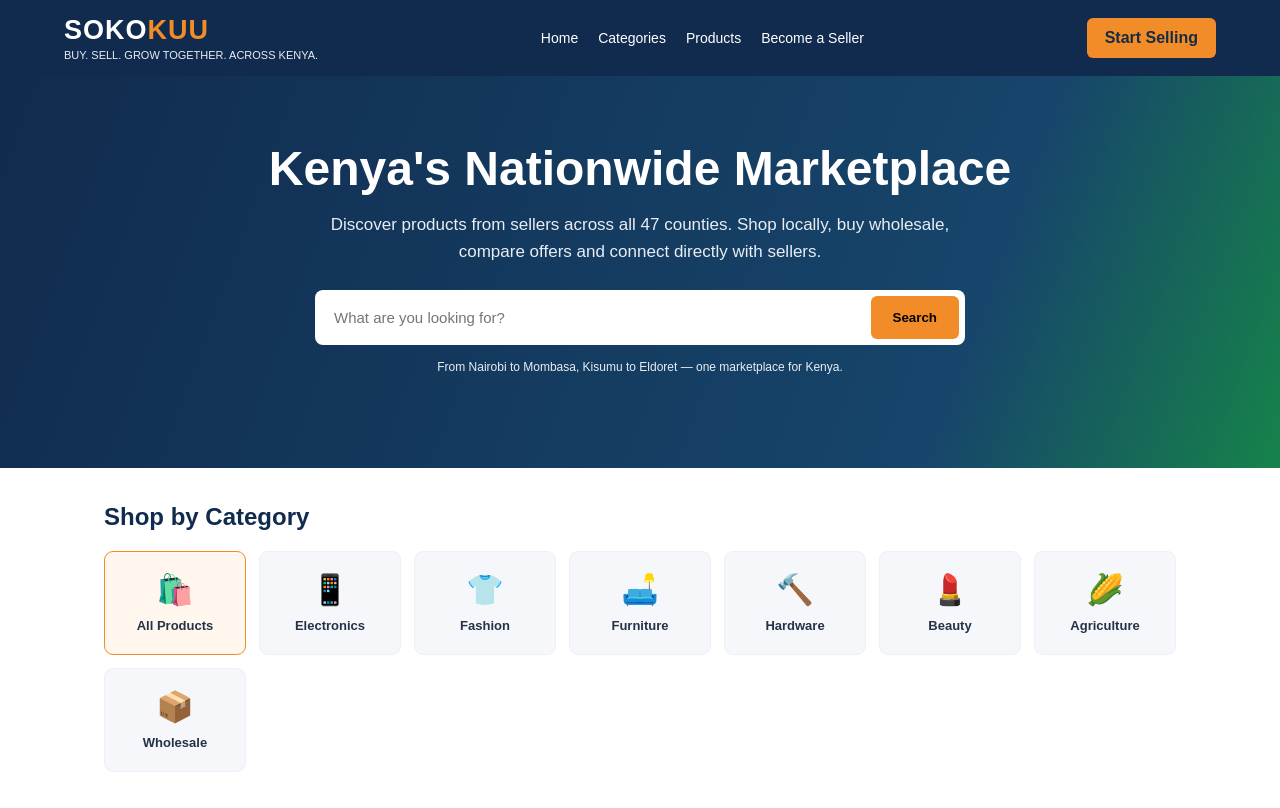
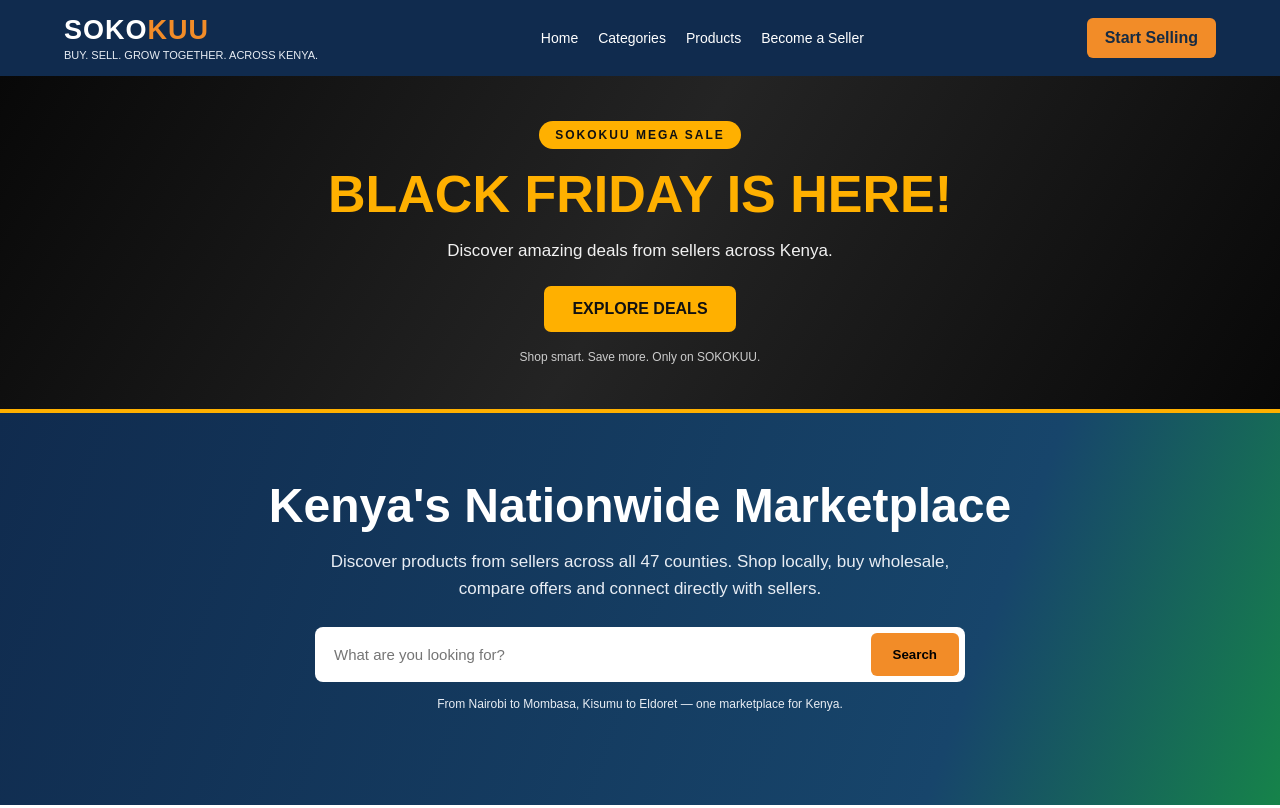
Before and after one commit to zozo937/sokokuu-marketplace, a plain HTML site: page index.html in a window 1280 px wide. Shown: the top 808 px of the page. Drawn offline with nearby package versions, Linux system fonts and the light colour scheme; no server answers.

Commit message:
Add Black Friday banner to index.html
Added a Black Friday banner section with promotional content.

```diff
--- a/index.html
+++ b/index.html
@@ -25,7 +25,63 @@ nav a:hover{color:#ffb45e}
 .search input{flex:1;min-width:0;padding:13px;border:0;outline:0;font-size:15px}
 .search button{background:var(--orange);border:0;border-radius:6px;padding:0 22px;font-weight:bold;cursor:pointer}
 .hero-note{font-size:12px!important;margin-top:13px!important}
-.container{max-width:1200px;margin:auto;padding:35px 5%}
+.black-friday-banner{
+  background:linear-gradient(120deg,#080808,#242424,#080808);
+  color:white;
+  text-align:center;
+  padding:45px 20px;
+  border-bottom:4px solid #ffb000;
+}
+
+.black-friday-content{
+  max-width:900px;
+  margin:auto;
+}
+
+.bf-label{
+  display:inline-block;
+  background:#ffb000;
+  color:#111;
+  padding:7px 16px;
+  border-radius:30px;
+  font-size:12px;
+  font-weight:900;
+  letter-spacing:2px;
+}
+
+.black-friday-banner h2{
+  color:#ffb000;
+  font-size:clamp(30px,5vw,52px);
+  margin:15px 0 10px;
+  font-weight:900;
+}
+
+.black-friday-banner p{
+  color:#f1f1f1;
+  font-size:17px;
+  margin-bottom:25px;
+}
+
+.bf-button{
+  display:inline-block;
+  background:#ffb000;
+  color:#111;
+  padding:14px 28px;
+  border-radius:7px;
+  font-weight:900;
+  text-decoration:none;
+}
+
+.bf-button:hover{
+  background:#fff;
+}
+
+.bf-note{
+  margin-top:18px;
+  color:#ccc;
+  font-size:12px;
+}
+  .container{max-width:1200px;margin:auto;padding:35px 5%}
 .section-title{display:flex;justify-content:space-between;align-items:center;gap:12px;flex-wrap:wrap;margin-bottom:20px}
 .section-title h2{margin:0;color:var(--navy);font-size:24px}
 .categories{display:grid;grid-template-columns:repeat(auto-fit,minmax(130px,1fr));gap:13px}
@@ -68,7 +124,16 @@ footer a:hover{color:#ffb45e}
   <a class="sell-btn" href="#sell">Start Selling</a>
 </header>
 
-<section class="hero" id="home">
+<section class="black-friday-banner">
+  <div class="black-friday-content">
+    <span class="bf-label">SOKOKUU MEGA SALE</span>
+    <h2>BLACK FRIDAY IS HERE!</h2>
+    <p>Discover amazing deals from sellers across Kenya.</p>
+    <a href="#products" class="bf-button">EXPLORE DEALS</a>
+    <div class="bf-note">Shop smart. Save more. Only on SOKOKUU.</div>
+  </div>
+</section>
+  <section class="hero" id="home">
   <h1>Kenya's Nationwide Marketplace</h1>
   <p>Discover products from sellers across all 47 counties. Shop locally, buy wholesale, compare offers and connect directly with sellers.</p>
   <div class="search">
```
